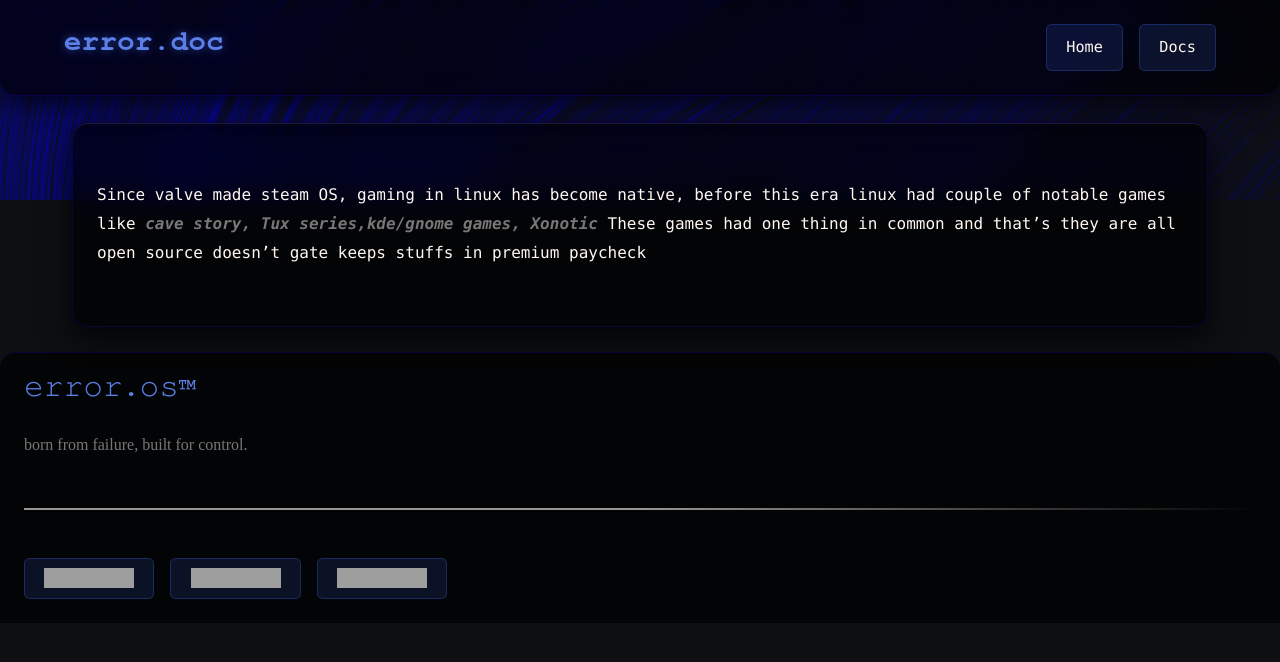
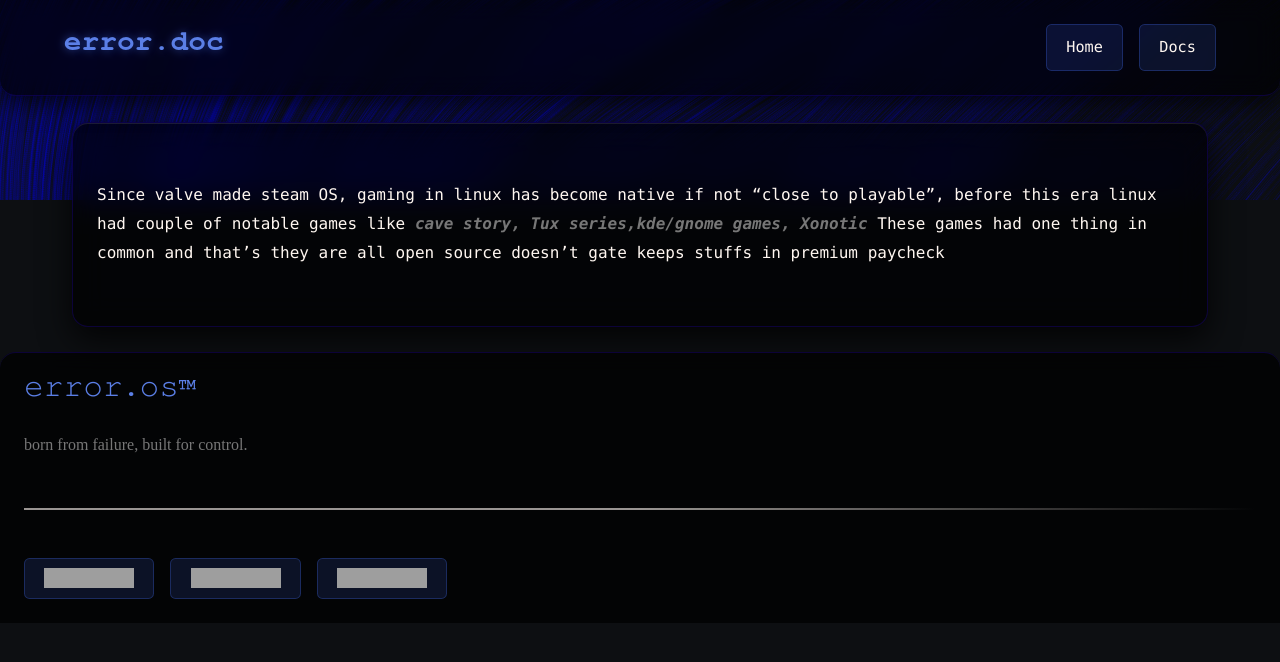
Before and after one commit to zynomon/error.doc, a Jekyll site: the page built from docs/006/index.md, in a window 1280 px wide. Shown: the top 662 px of the page. Built offline with Jekyll 4.4.1, drawn with Linux system fonts in a browser that asks for light colours; nearby versions of some CDN libraries; grey boxes are pictures that could not be loaded.

Commit message:
Update index.md

```diff
--- a/docs/006/index.md
+++ b/docs/006/index.md
@@ -6,4 +6,4 @@
 ---
 
 
-Since valve made steam OS, gaming in linux has become native, before this era linux had couple of notable games like  ***cave story, Tux series,kde/gnome games, Xonotic*** These games had one thing in common and that's they are all open source doesn't gate keeps stuffs in premium paycheck
+Since valve made steam OS, gaming in linux has become native if not "close to playable", before this era linux had couple of notable games like  ***cave story, Tux series,kde/gnome games, Xonotic*** These games had one thing in common and that's they are all open source doesn't gate keeps stuffs in premium paycheck
```
